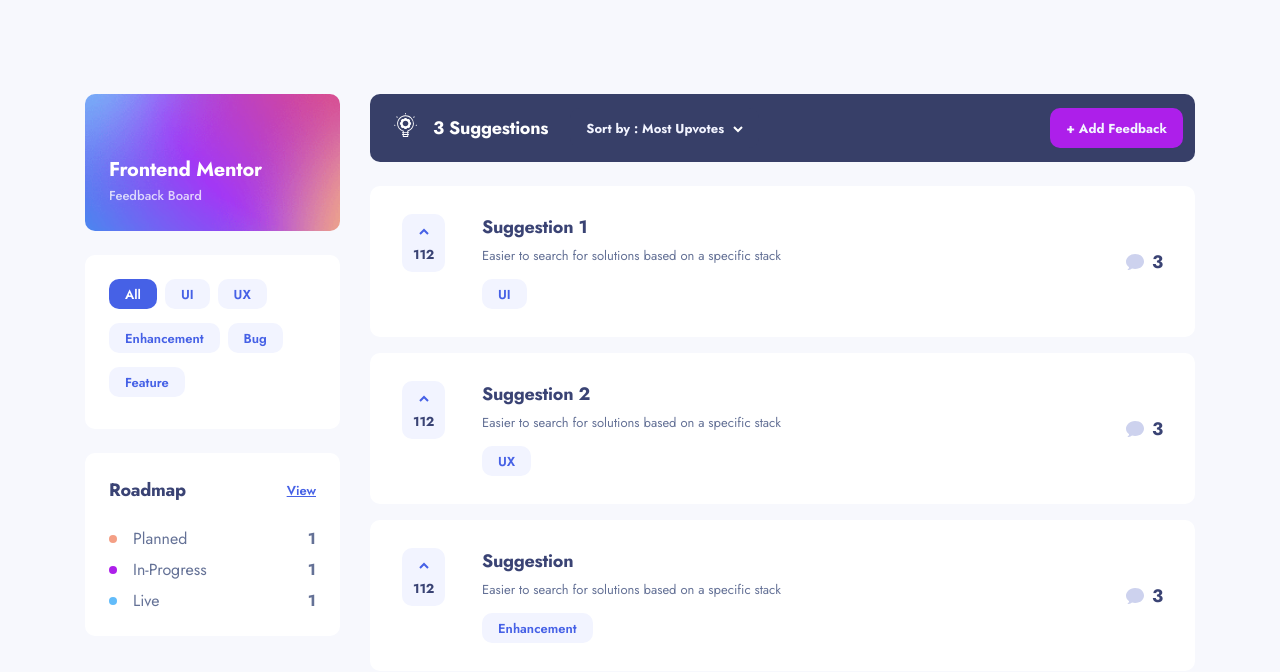
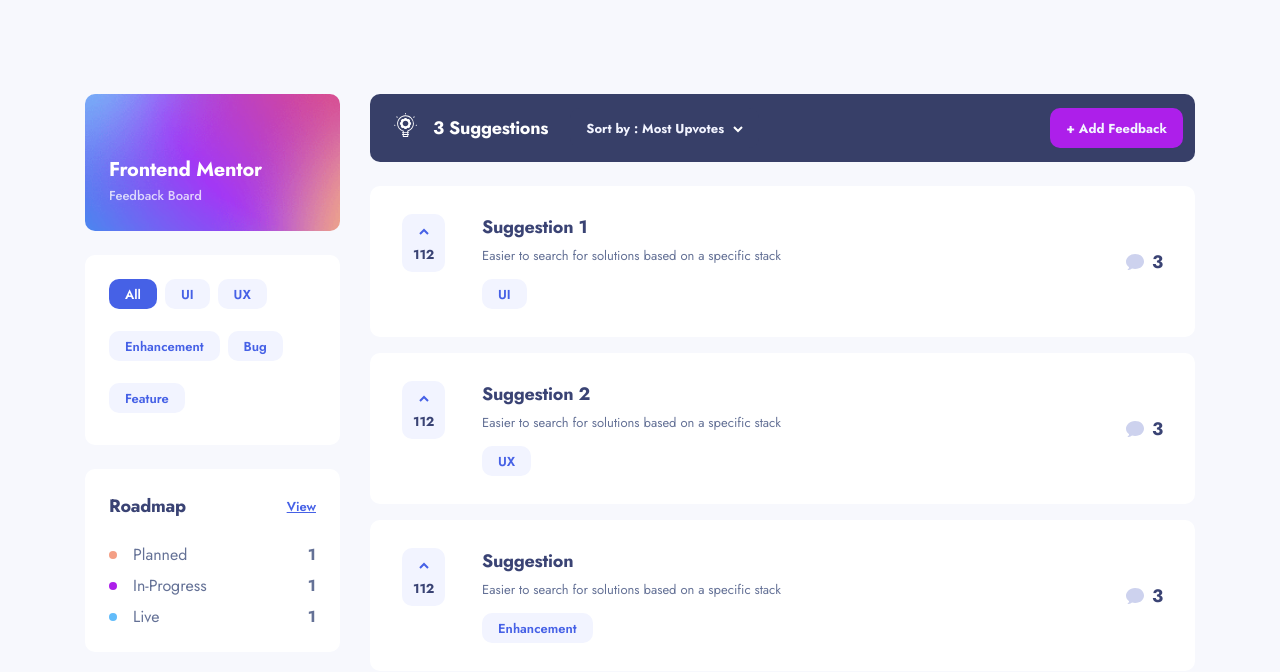
Before and after one commit to ryanbradley-webdev/product-feedback-app, a React (Vite) app in the folder client/: page / in a window 1280 px wide. Shown: the top 672 px of the page. Built offline with nearby package versions, Linux system fonts and the light colour scheme.

Commit message:
Update chip styling to correct for browser inconsistencies.

```diff
--- a/client/src/components/chip/chip.module.css
+++ b/client/src/components/chip/chip.module.css
@@ -26,7 +26,7 @@
 }
 
 .chip input {
-    appearance: none;
+    display: none;
 }
 
 .chip:has(input:checked) {
--- a/client/src/components/header/header.module.css
+++ b/client/src/components/header/header.module.css
@@ -179,13 +179,8 @@
     display: flex;
     flex-wrap: wrap;
     column-gap: 8px;
+    row-gap: 14px;
     margin-bottom: 24px;
-}
-
-@media screen and (min-width: 1188px) {
-    .filters {
-        row-gap: 6px;
-    }
 }
 
 .link,
--- a/client/src/routes/roadmap/roadmap.module.css
+++ b/client/src/routes/roadmap/roadmap.module.css
@@ -1,8 +1,13 @@
 .main {
     min-height: 100vh;
-    padding-inline: 39px;
-    padding-block: 56px;
     background-color: var(--clr-white-300);
+}
+
+@media screen and (min-width: 721px) {
+    .main {
+        padding-inline: 39px;
+        padding-block: 56px;
+    }
 }
 
 @media screen and (min-width: 1188px) {
```
